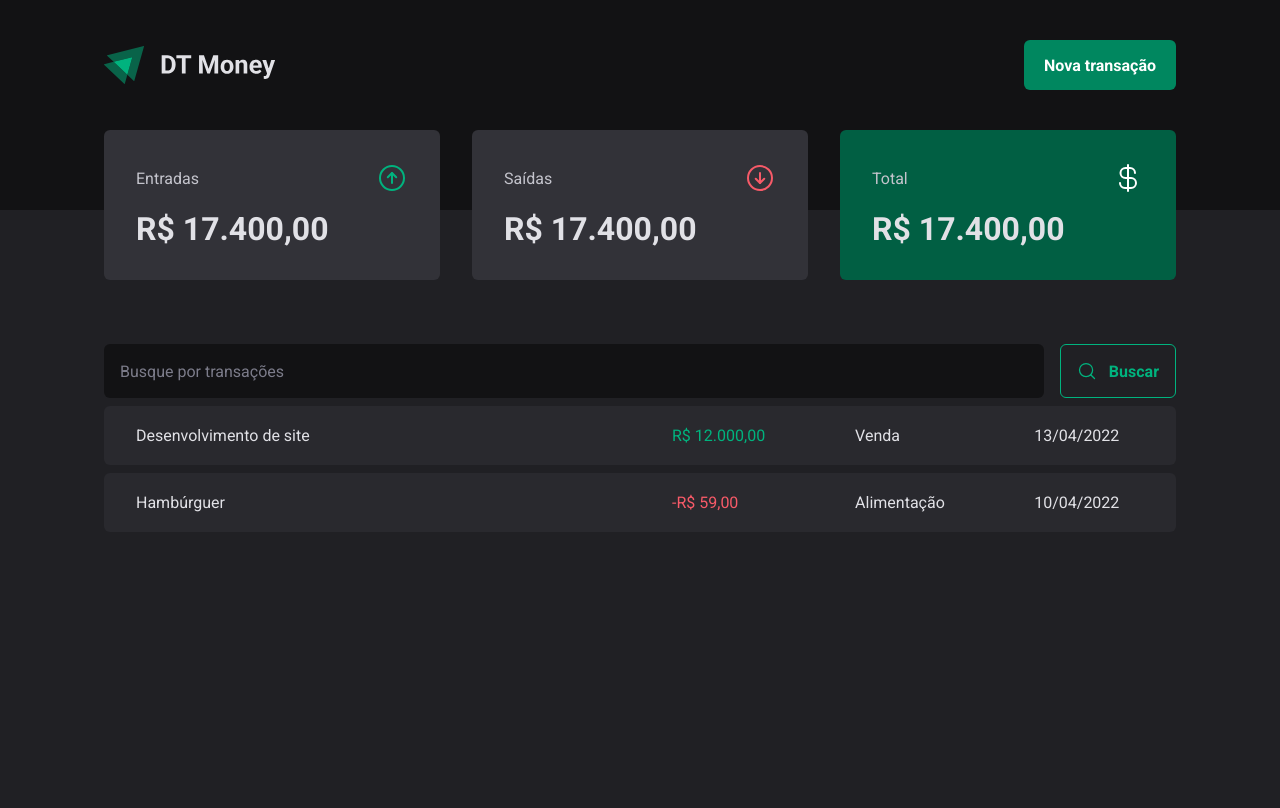
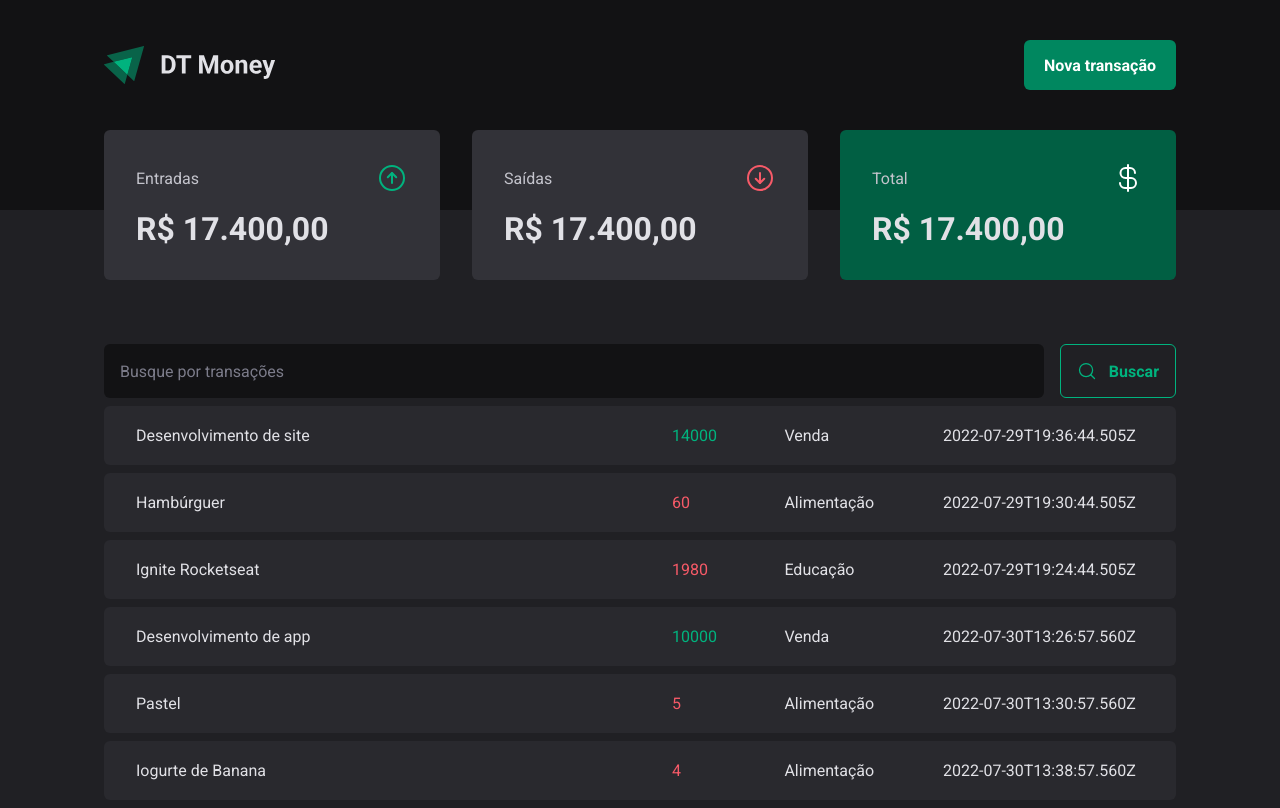
Before and after one commit to DanielSiilva/dt-money, a React (Vite) app: page / in a window 1280 px wide. Built offline with nearby package versions, Linux system fonts and the light colour scheme; data requests are answered from the project's data file.

Commit message:
feat: Conexão com a API - Realizando requisição HTTP

```diff
--- a/src/pages/Transctions/index.tsx
+++ b/src/pages/Transctions/index.tsx
@@ -1,9 +1,36 @@
+import { useEffect, useState } from "react";
 import { Header } from "../../components/Header";
 import { Summary } from "../../components/Summary";
 import { SearchForm } from "./components/SearchForm/index";
 import { PriceHighlight, TransactionsContainer, TransactionsTable } from "./styles";
 
+interface Transaction {
+  id: number,
+  description: string,
+  type: 'income' | 'outcome' ,
+  price: number,
+  category: string,
+  createdAt: string
+}
+
+
+
 export function Transactions() {
+  const [transactions, setTransactions] = useState<Transaction[]>([])
+
+  async function loadTransactions(){
+    const response = await fetch('http://localhost:3333/transactions')
+    const data = await response.json()
+
+    setTransactions(data)
+  }
+
+  useEffect(() => {
+    loadTransactions()
+  }, [])
+
+
+
   return (
     <div>
       <Header />
@@ -14,26 +41,20 @@
 
         <TransactionsTable>
           <tbody>
-            <tr>
-              <td width="50%">Desenvolvimento de site</td>
-              <td>
-                <PriceHighlight variant="income">
-                  R$ 12.000,00
-                </PriceHighlight>
-              </td>
-              <td>Venda</td>
-              <td>13/04/2022</td>
-            </tr>
-            <tr>
-              <td width="50%">Hambúrguer</td>
-              <td>
-                <PriceHighlight variant="outcome">
-                  -R$ 59,00
-                </PriceHighlight>
-              </td>
-              <td>Alimentação</td>
-              <td>10/04/2022</td>
-            </tr>
+            {transactions.map(transaction => {
+              return (
+                <tr key={transaction.id}>
+                  <td width="50%">{transaction.description}</td>
+                  <td>
+                    <PriceHighlight variant={transaction.type}>
+                      {transaction.price}
+                    </PriceHighlight>
+                  </td>
+                  <td>{transaction.category}</td>
+                  <td>{transaction.createdAt}</td>
+                </tr>
+              )
+            })}
           </tbody>
         </TransactionsTable>
       </TransactionsContainer>
```
